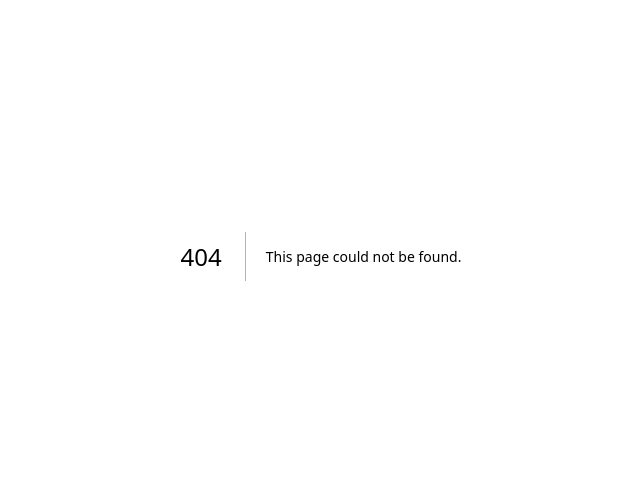
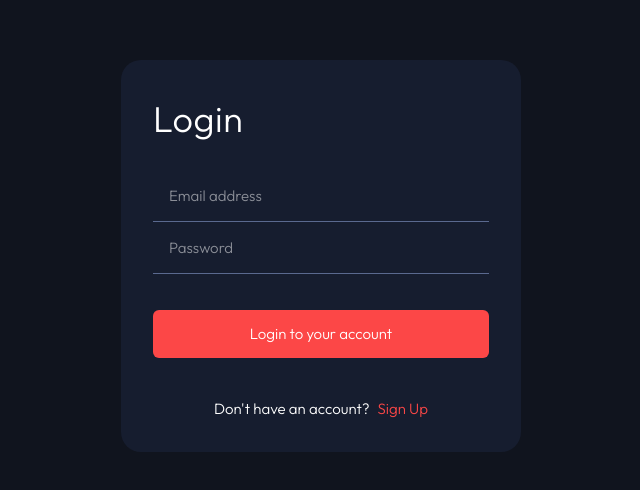
Before and after one commit to unaygney/entertainment-web-app, a Next.js app: page /login in a window 1280 px wide. Before the commit this address had no page. Shown: the part 144-634 px from the top of the page, without its empty margins (319-959 px from the left). Built offline with nearby package versions, Linux system fonts and the light colour scheme.

Commit message:
added login page

```diff
--- /dev/null
+++ b/app/dashboard/page.js
@@ -0,0 +1,7 @@
+import React from "react";
+
+function Dashboard() {
+  return <div>dashboard page</div>;
+}
+
+export default Dashboard;
--- a/app/layout.js
+++ b/app/layout.js
@@ -3,7 +3,7 @@ import { mainFont } from "@/lib/font";
 
 export default function RootLayout({ children }) {
   return (
-    <html lang="en">
+    <html lang="en" className="antialiased">
       <body className={mainFont.className}>{children}</body>
     </html>
   );
--- /dev/null
+++ b/app/login/page.jsx
@@ -0,0 +1,34 @@
+import React from "react";
+import Input from "@/components/Input";
+import Button from "@/components/Button";
+import Link from "next/link";
+export const metadata = {
+  title: "Login Page",
+  description: "Entertainment Web App Login Page ",
+};
+
+function Login() {
+  return (
+    <main className="w-screen h-screen bg-[#10141E] px-6 py-12 flex flex-col items-center justify-center">
+      <div className="w-full max-w-[400px] p-8  bg-[#161D2F] flex flex-col gap-10 rounded-[20px]">
+        <h1 className="text-white text-4xl font-light tracking-[0.5px] leading-normal ">
+          Login
+        </h1>
+        <form className="w-full flex flex-col gap-4 ">
+          <Input text="email" placeholder="Email address" />
+          <Input text="password" placeholder="Password" />
+          <Button type={"submit"} title={"Login to your account"} />
+        </form>
+        <Link
+          className="text-[15px] font-light leading-normal text-white text-center "
+          href={"/signup"}
+        >
+          Don't have an account?
+          <span className="text-[#FC4747] ml-2 ">Sign Up</span>
+        </Link>
+      </div>
+    </main>
+  );
+}
+
+export default Login;
--- a/app/page.js
+++ b/app/page.js
@@ -1,8 +1,12 @@
+import { redirect } from "next/navigation";
+
 export const metadata = {
   title: "Homepage",
   description: "Entertainment Web App ",
 };
 
 export default function Home() {
+  redirect("/login");
+
   return <div>deneme</div>;
 }
--- /dev/null
+++ b/components/Button/index.jsx
@@ -0,0 +1,15 @@
+import React from "react";
+
+function Button({ onClick, title, type }) {
+  return (
+    <button
+      onClick={onClick}
+      className="w-full h-12 bg-[#FC4747] text-white text-[15px] font-light mt-5 rounded-md hover:bg-white hover:text-[#161D2F] "
+      type={type}
+    >
+      {title}
+    </button>
+  );
+}
+
+export default Button;
--- /dev/null
+++ b/components/Input/index.jsx
@@ -0,0 +1,13 @@
+import React from "react";
+
+function Input({ type, placeholder }) {
+  return (
+    <input
+      type={type}
+      placeholder={placeholder}
+      className="w-full h-9 px-4 border-b border-[#5A698F] border-solid bg-transparent placeholder:text-white placeholder:opacity-50 outline-none placeholder:text-[15px] caret-[#FC4747] pb-4 placeholder:font-light text-white text-[15px] font-light "
+    />
+  );
+}
+
+export default Input;
--- a/firebase/config.js
+++ b/firebase/config.js
@@ -1,5 +1,6 @@
 import { initializeApp } from "firebase/app";
 import { getAuth, createUserWithEmailAndPassword } from "firebase/auth";
+import { redirect } from "next/dist/server/api-utils";
 
 const firebaseConfig = {
   apiKey: process.env.NEXT_PUBLIC_FIREBASE_API_KEY,
@@ -22,6 +23,7 @@ export const createUser = async (email, password) => {
       password
     );
     const user = userCredential.user;
+    redirect("/dashboard");
     return user;
   } catch (error) {
     const errorCode = error.code;
```
